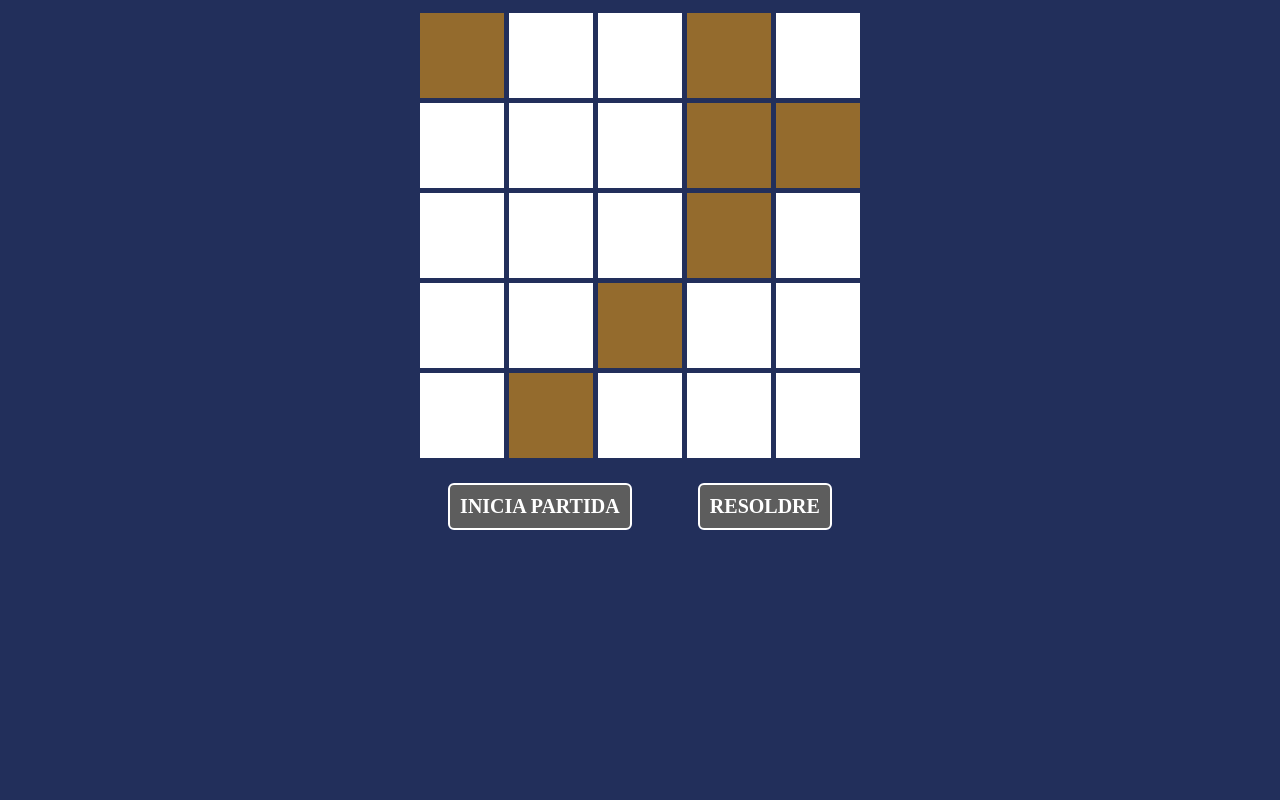
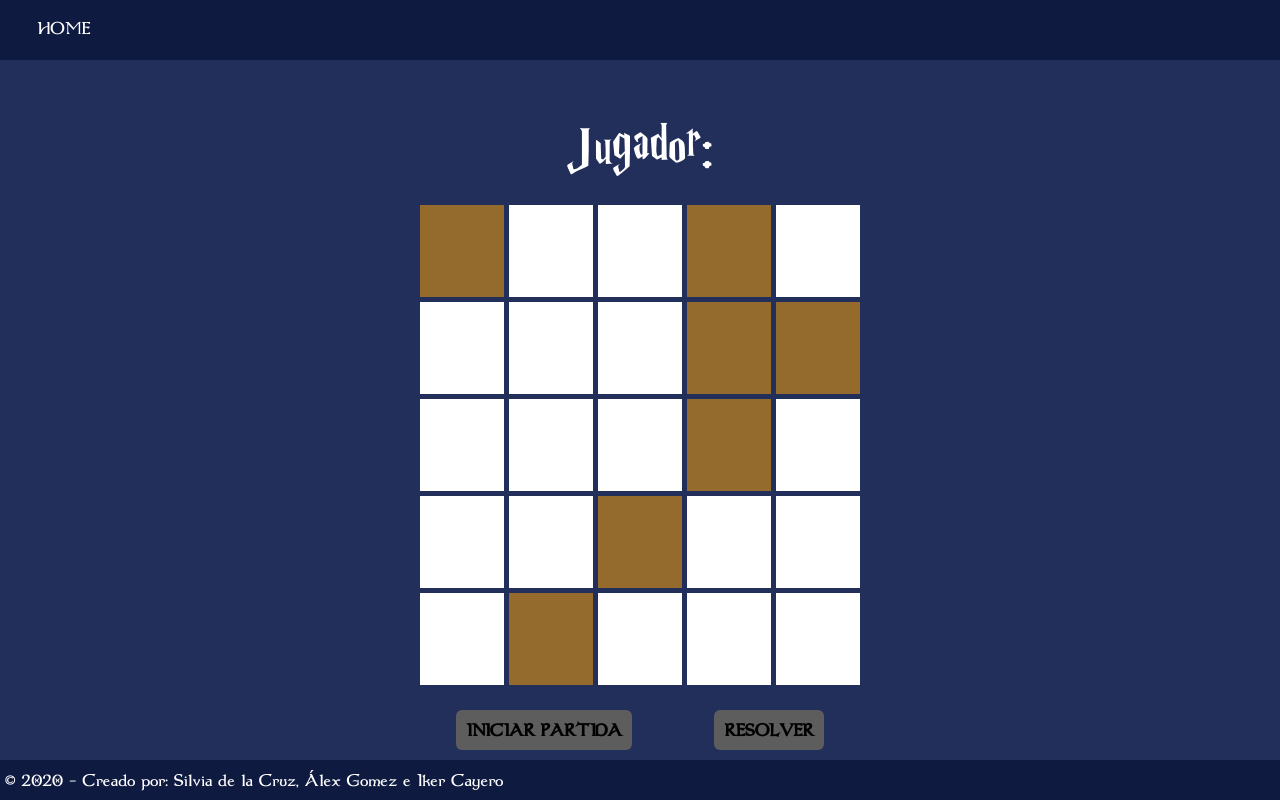
Before and after one commit to alexgomezdev/RavenclawSimon, a PHP site: page /start.php in a window 1280 px wide. Run offline with PHP 8.4, Linux system fonts and the light colour scheme; data that the repository does not hold is empty.

Commit message:
(ADD) Play button to start and modifies of css

```diff
--- a/start.php
+++ b/start.php
@@ -1,6 +1,27 @@
+<!DOCTYPE html>
+<html>
+<head>
+    <meta charset="UTF-8">
+    <title>Ravenclaw Simon</title>
+    <link rel="stylesheet" href="templates/general.css">
     <link rel="stylesheet" href="templates/lib.css">
     <link rel="stylesheet" href="templates/start.css">
-<div class=" maxwd just-cont-center ds-flex">
+</head>
+<body>
+    <header>
+        <div id="home_link_div">
+            <a href="index.php" id="home_link">HOME</a>
+        </div>
+    </header>
+    <main>
+        <div id="show_name">
+            <?php
+                $name = $_POST['username'];
+                echo "Jugador: ".$name;
+
+            ?>
+        </div>
+        <div class="container maxwd just-cont-center ds-flex">
             <div>
                 <table class="tg">
                     <tbody>
@@ -39,12 +60,19 @@
                             <td class="tg"></td>
                             <td class="tg"></td>
                         </tr>
-
                     </tbody>
                 </table>
                 <div class=" ds-flex just-space-around">
-            <a class="btn-start">INICIA PARTIDA</a>
-            <a class="btn-start">RESOLDRE</a>
+                    <a class="btn-start">INICIAR PARTIDA</a>
+                    <a class="btn-start">RESOLVER</a>
                 </div>
             </div>
         </div>
+    </main>
+    <footer>
+        <div id="footer_content">
+            &#0169 2020 - Creado por: Silvia de la Cruz, Álex Gomez e Iker Cayero
+        </div>
+    </footer>
+</body>
+</html>
--- /dev/null
+++ b/templates/general.css
@@ -0,0 +1,75 @@
+@font-face {
+  font-family: "Harry_Potter";
+  src: url("../templates/typography/HARRYP.TTF") format("truetype");
+}
+
+@font-face {
+  font-family: "Dumbledore";
+  src: url("../templates/typography/dumbledor.1.ttf") format("truetype");
+}
+
+body {
+  font-family: "Dumbledore";
+  background-color: #222f5b;
+}
+
+header {
+  background-color: #0e1a40;
+  top: 0;
+  left: 0;
+  position: absolute;
+  width: 100%;
+  height: 60px;
+  display: inline;
+}
+
+#home_link_div {
+  text-align: center;
+  width: 10%;
+  height: 90%;
+}
+
+#home_link {
+  display: flex;
+  justify-content: center;
+  align-items: center;
+  color: #ffffff;
+  font-size: 20px;
+  text-decoration: none;
+  height: 60%;
+  margin-top: 9%;
+  margin-bottom: 10%;
+}
+
+#title {
+  color: #ffffff;
+  font-family: "Harry_Potter";
+  font-size: 60px;
+  width: 100%;
+  text-align: center;
+  margin-top: 120px;
+}
+
+main {
+  width: 100%;
+}
+
+footer {
+  color: #ffffff;
+  background-color: #0e1a40;
+  bottom: 0;
+  left: 0;
+  position: absolute;
+  width: 100%;
+  height: 30px;
+  display: flex;
+  padding-top: 10px;
+}
+
+#footer_content {
+  margin-left: 5px;
+  color: #ffffff;
+  font-size: 20px;
+  vertical-align: center;
+  height: 60%;
+}
--- a/templates/start.css
+++ b/templates/start.css
@@ -1,6 +1,3 @@
-body {
-  background-color: #222f5b;
-}
 .tg {
   border-collapse: collapse;
   border-width: 5px;
@@ -10,9 +7,21 @@ body {
   border-style: solid;
   border-color: #222f5b;
 }
+
+#show_name {
+  color: #ffffff;
+  font-family: "Harry_Potter";
+  font-size: 60px;
+  width: 100%;
+  text-align: center;
+  margin-top: 120px;
+  margin-bottom: 20px;
+}
+
 table {
   width: 100px;
 }
+
 .nice {
   background-color: #946b2d;
 }
@@ -22,15 +31,12 @@ table {
   padding: 10px;
   font-weight: 600;
   font-size: 20px;
-  color: #ffffff;
   background-color: #5d5d5d;
   border-radius: 6px;
-  border: 2px solid #ffffff;
   margin-top: 20px;
 }
 
 .btn-start:hover {
   color: #5d5d5d;
   background-color: #ffffff;
-  border-color: #5d5d5d;
 }
```
Also changed, not shown: index.php (+9 -8 lines), templates/index.css (+11 -76 lines). Lines whose indentation alone changed are shown as unchanged.
